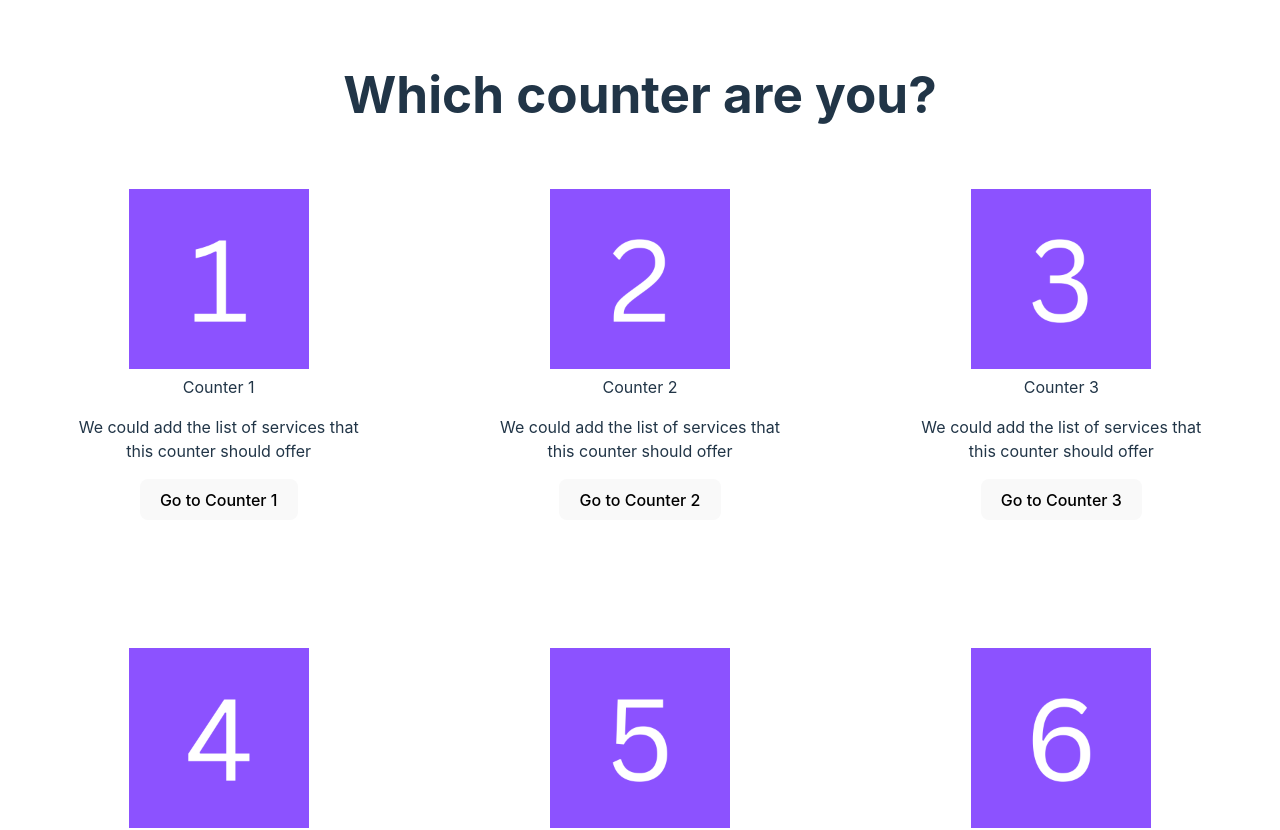
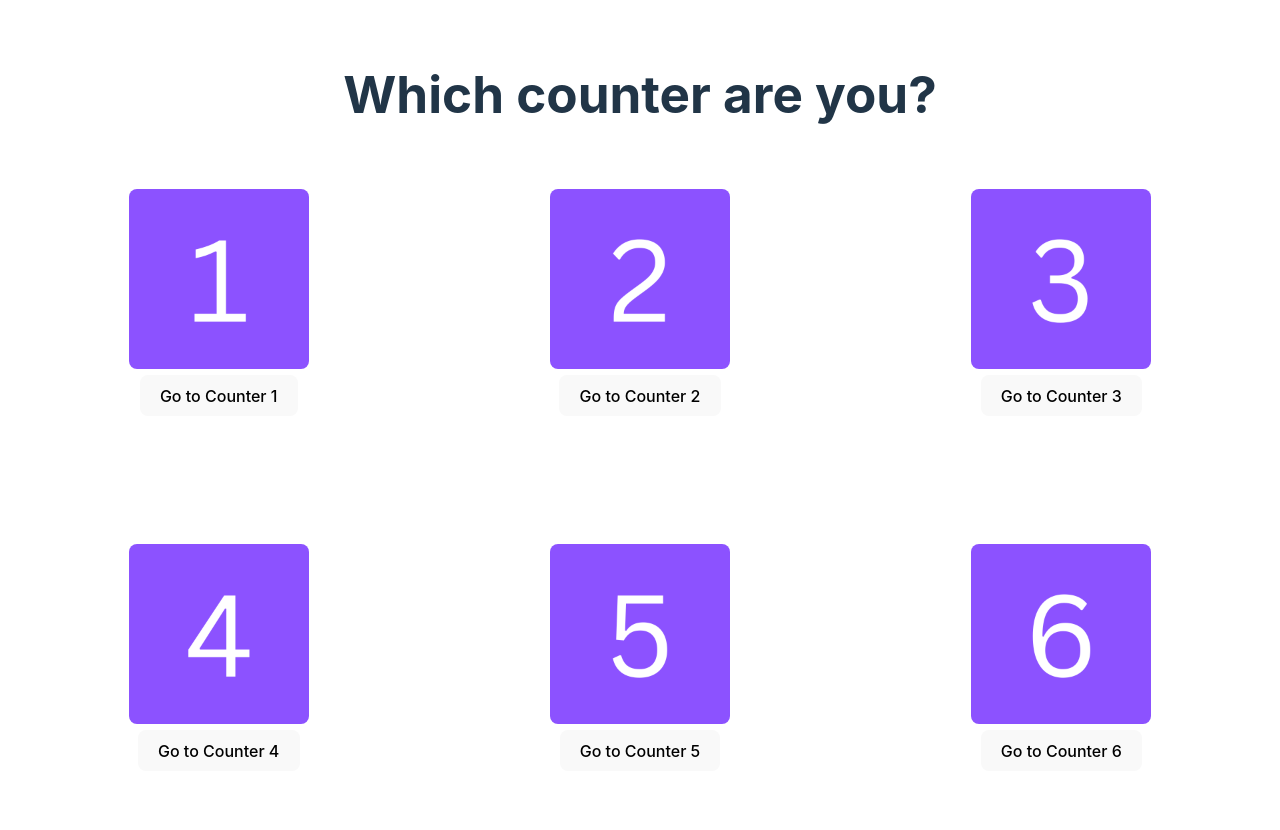
Before and after one commit to GiuseppeArbore/polito-se2-24-18, a React (Vite) app in the folder client/: page /counter in a window 1280 px wide. Shown: the top 830 px of the page. Built offline with nearby package versions, Linux system fonts and the light colour scheme.

Commit message:
review design

```diff
--- a/client/src/Components/Counter/Counter.tsx
+++ b/client/src/Components/Counter/Counter.tsx
@@ -17,12 +17,8 @@ function GetCounter(props: GetCounterProps) {
             <div style={{ display: 'flex', flexWrap: 'wrap', gap: '3rem', justifyContent: 'space-around' }}>
             {Array.from({ length: props.total_counter }, (_, index) => (
                 <Card key={index} style={{ width: '18rem', marginBottom: '1rem' }}>
-                <Card.Img variant="top" src={`/numbers/${index + 1}.png`} style={{ height: '180px', objectFit: 'contain' }} />
+                <Card.Img variant="top" src={`/numbers/${index + 1}.png`} style={{ height: '180px', objectFit: 'contain', borderRadius: '8px' }} />
                 <Card.Body>
-                    <Card.Title>Counter {index + 1}</Card.Title>
-                    <Card.Text>
-                    We could add the list of services that this counter should offer
-                    </Card.Text>
                     <Button variant="primary" onClick={() => navigate(`/counter/${index + 1}`)}>Go to Counter {index + 1}</Button>
                 </Card.Body>
                 </Card>
```
